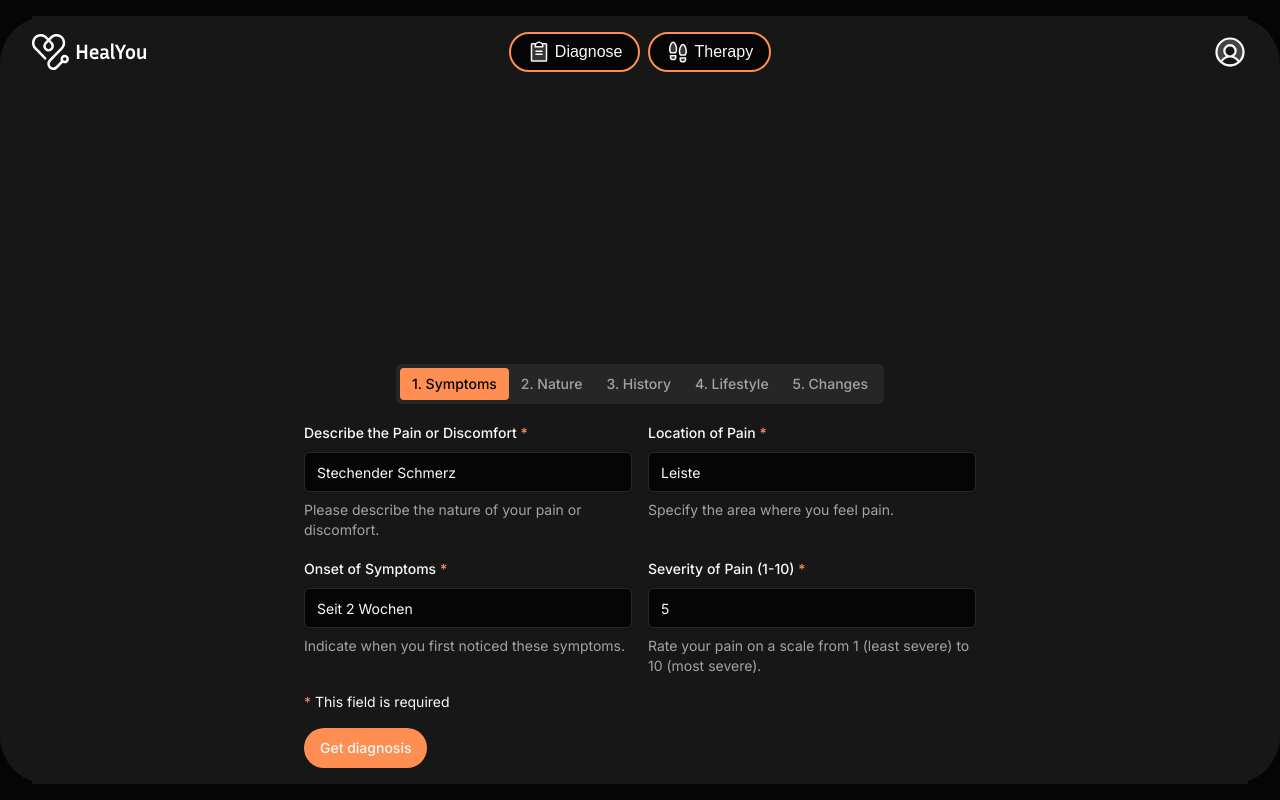
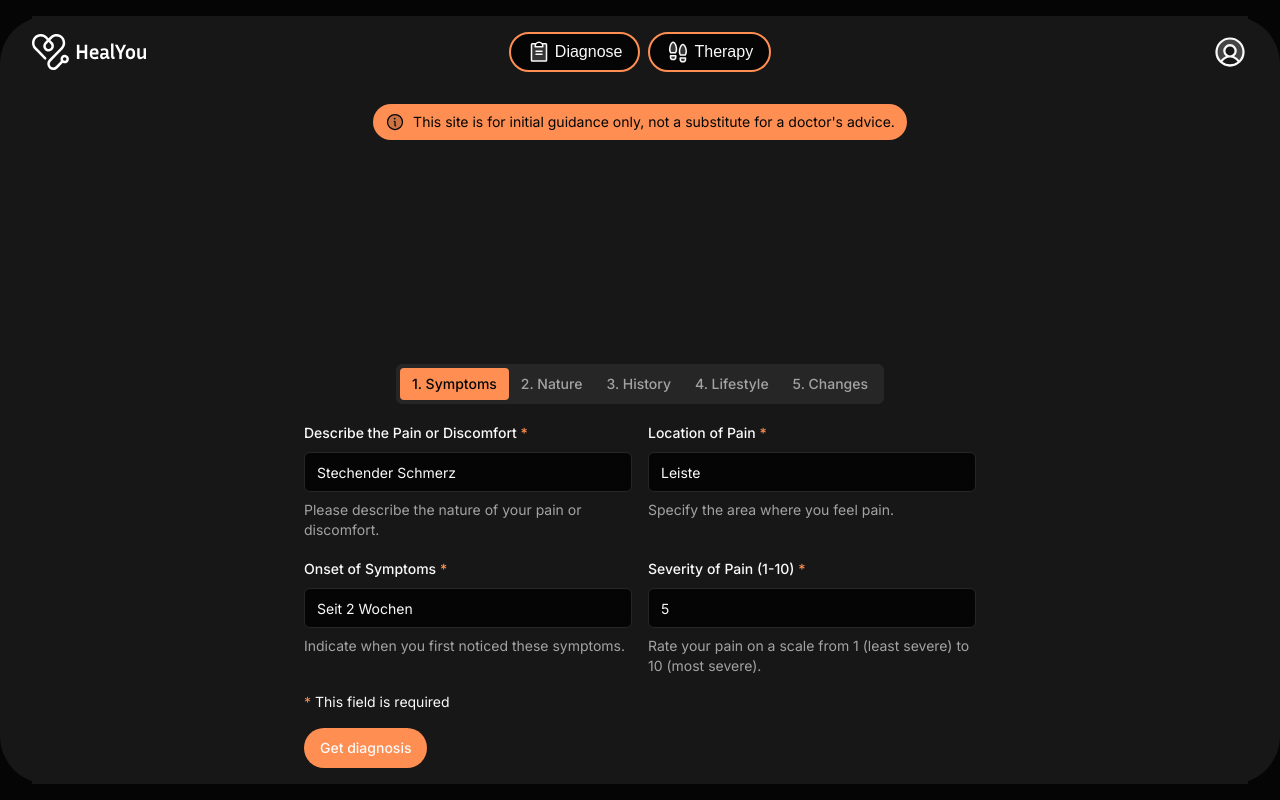
Before and after one commit to mightyeagle329/healyou, a Next.js app: page /diagnose in a window 1280 px wide. Built offline with nearby package versions, Linux system fonts and the light colour scheme; a web font is replaced by a local one.

Commit message:
feat: add info banner

```diff
--- a/app/layout.tsx
+++ b/app/layout.tsx
@@ -3,6 +3,7 @@ import { Inter, Inria_Sans } from "next/font/google";
 import "./globals.css";
 import { cn } from "@/lib/utils";
 import Navbar from "@/components/layout/Navbar";
+import InfoBanner from "@/components/InfoBanner";
 
 const inter = Inter({
   subsets: ["latin"],
@@ -40,6 +41,7 @@ export default function RootLayout({
           <div className="container flex min-h-[inherit] flex-col gap-y-4">
             {" "}
             <Navbar />
+            <InfoBanner />
             {children}
           </div>
         </main>
--- /dev/null
+++ b/components/InfoBanner.tsx
@@ -0,0 +1,13 @@
+import { Info } from "@phosphor-icons/react/dist/ssr";
+
+export default function InfoBanner() {
+  return (
+    <div className="mx-auto flex max-w-3xl items-center gap-2 rounded-full bg-[hsl(21,100%,66%)] px-3 py-2 text-sm text-background">
+      <Info weight="duotone" size={20} />
+      <p>
+        This site is for initial guidance only, not a substitute for a
+        doctor&apos;s advice.
+      </p>
+    </div>
+  );
+}
```
